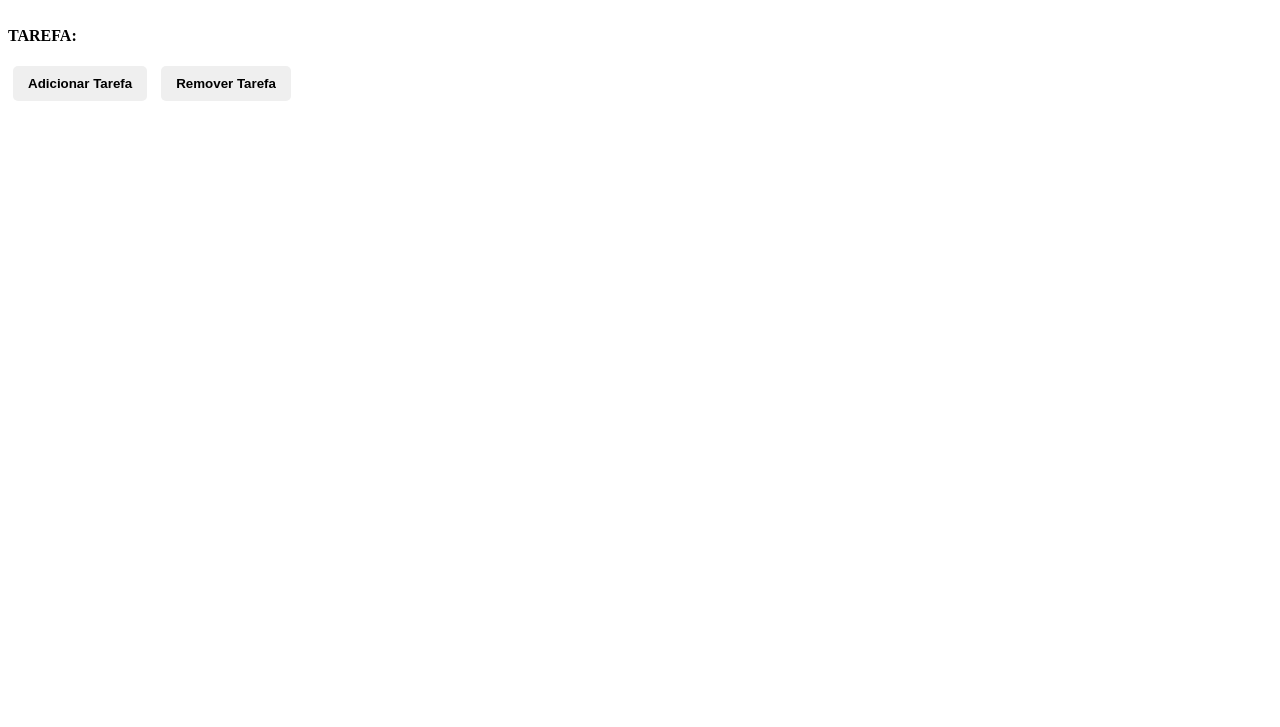
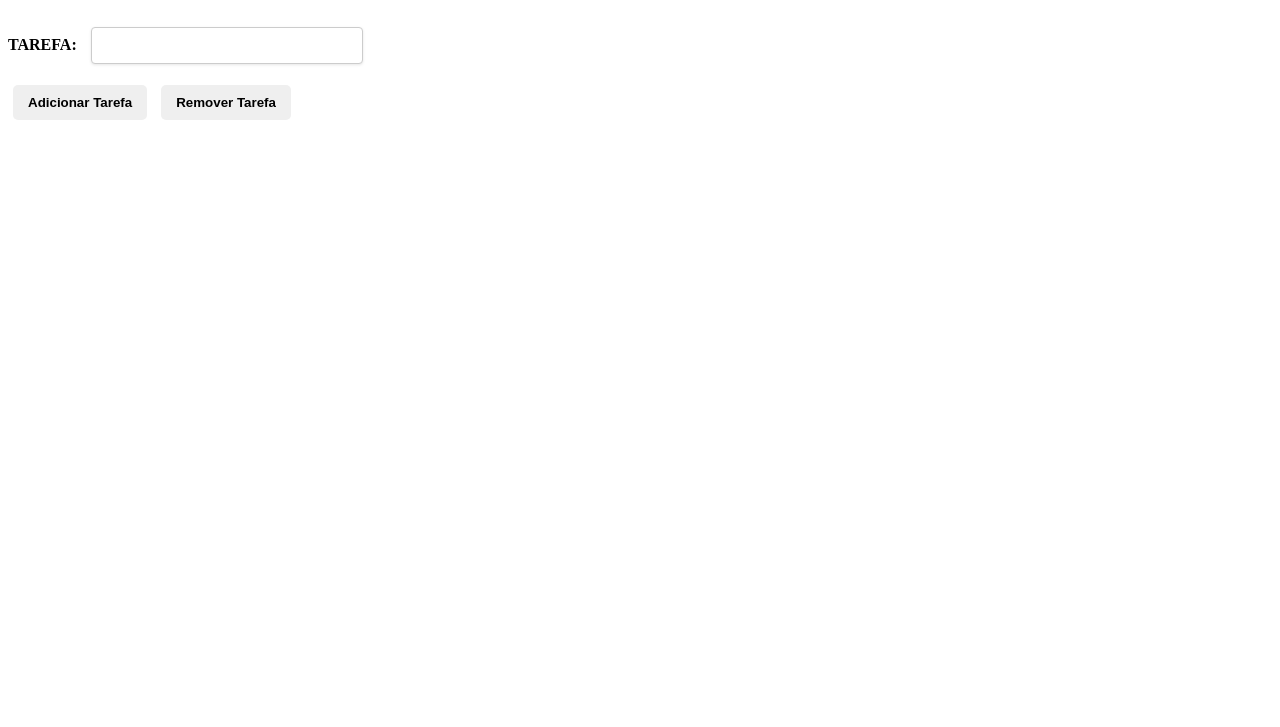
Before and after one commit to DiaProgramador/Task1, a plain HTML site: page index.html in a window 1280 px wide. Shown: the part 73-800 px from the top of the page. Drawn offline with Linux system fonts and the light colour scheme.

Commit message:
7- Escrevendo input corretamente

```diff
--- a/index.html
+++ b/index.html
@@ -11,7 +11,7 @@
 <body>
   <h1>LISTA DE TAREFAS</h1>
   <p><label for="task">TAREFA:</label>
-    <imput type="text" id="task" size="25px">
+    <input type="text" id="task" size="25px">
   </p>
   <div>
     <button id="btnAdicionar" onclic="adcionaTarefa()">Adicionar Tarefa</button>
```
